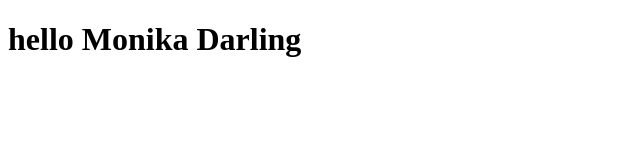
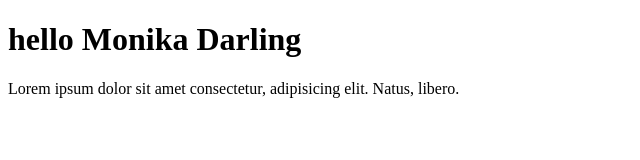
Before and after one commit to Sriranjana/Swiggy, a plain HTML site: page index.html in a window 1280 px wide. Shown: the whole page, without its empty margins (0-640 px from the left). Drawn offline with Linux system fonts and the light colour scheme.

Commit message:
paragraph added

```diff
--- a/index.html
+++ b/index.html
@@ -7,6 +7,7 @@
 </head>
 <body>
     <h1>hello Monika Darling</h1>
+    <p>Lorem ipsum dolor sit amet consectetur, adipisicing elit. Natus, libero.</p>
 
 </body>
 </html>
```
